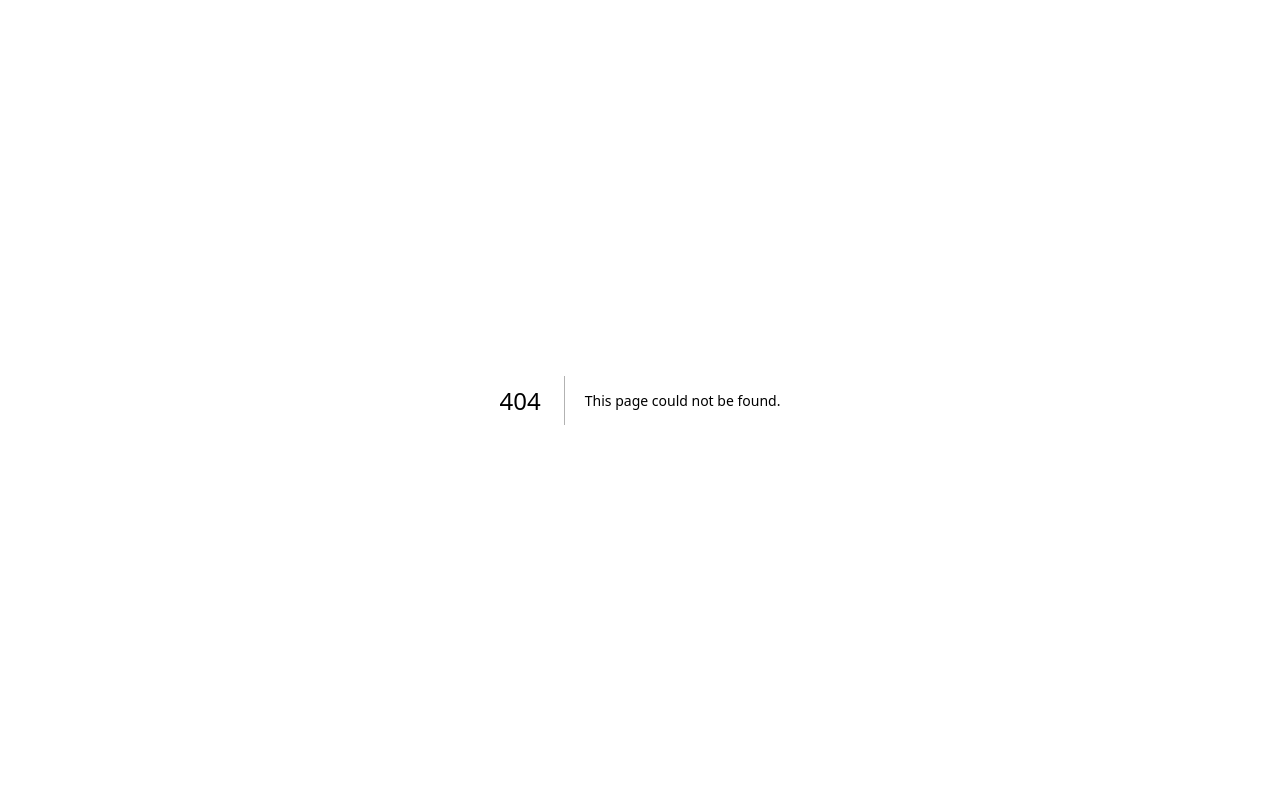
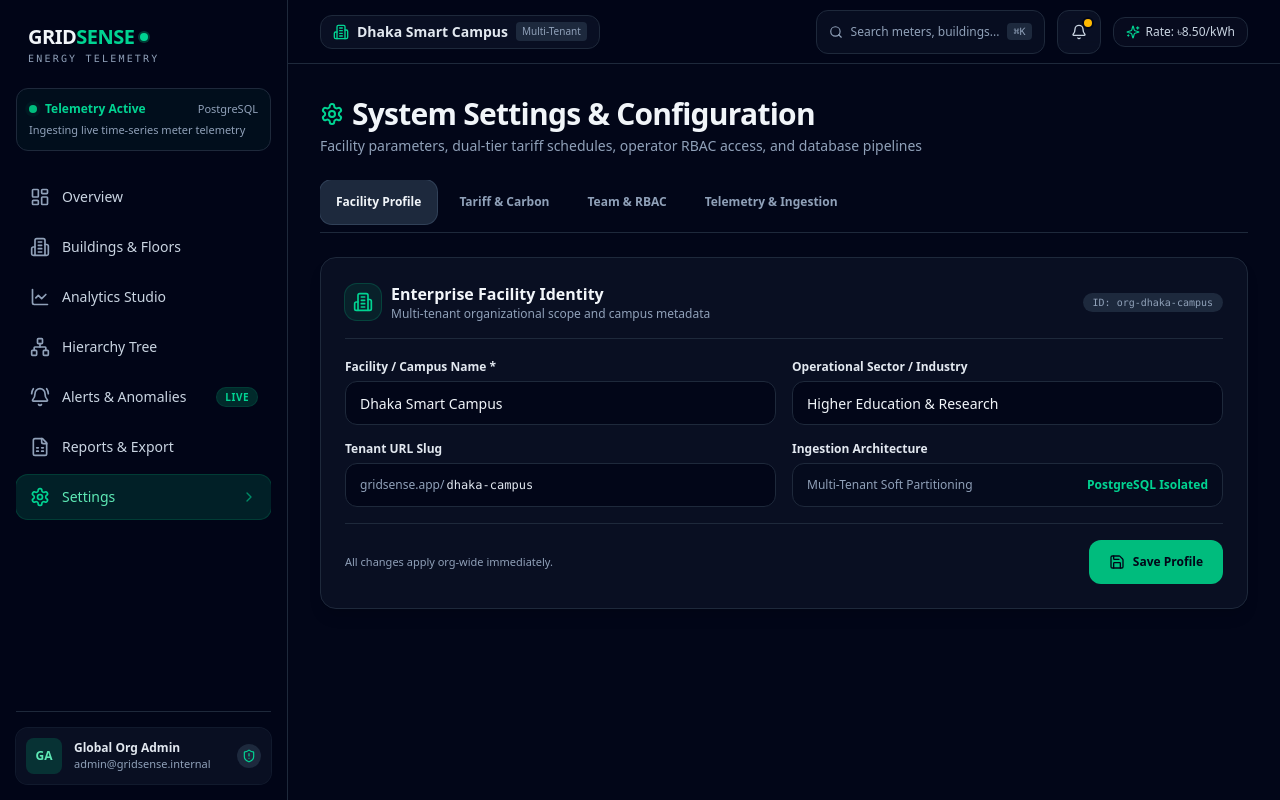
Before and after one commit to iMoloy/GridSense, a Next.js app in the folder sense-client/: page /dashboard/settings in a window 1280 px wide. Before the commit this address had no page. Built offline with nearby package versions, Linux system fonts and the light colour scheme; no server answers.

Commit message:
feat(client): assemble organization settings page and loading skeleton

```diff
--- /dev/null
+++ b/sense-client/src/app/dashboard/settings/loading.tsx
@@ -0,0 +1,26 @@
+export default function SettingsLoading() {
+  return (
+    <div className="space-y-6 animate-pulse">
+      {/* Title skeleton */}
+      <div className="flex flex-col gap-2 sm:flex-row sm:items-center sm:justify-between">
+        <div className="space-y-2">
+          <div className="h-8 w-60 rounded-xl bg-slate-800/80" />
+          <div className="h-4 w-96 rounded-lg bg-slate-800/50" />
+        </div>
+      </div>
+
+      {/* Tabs skeleton */}
+      <div className="h-11 w-96 rounded-xl bg-slate-800/60" />
+
+      {/* Main card skeleton */}
+      <div className="h-96 w-full rounded-2xl border border-slate-800/80 bg-slate-900/60 p-6 space-y-4">
+        <div className="h-8 w-64 rounded-xl bg-slate-800/80" />
+        <div className="grid grid-cols-2 gap-4">
+          <div className="h-14 rounded-xl bg-slate-800/50" />
+          <div className="h-14 rounded-xl bg-slate-800/50" />
+        </div>
+        <div className="h-32 w-full rounded-xl bg-slate-800/40" />
+      </div>
+    </div>
+  );
+}
--- /dev/null
+++ b/sense-client/src/app/dashboard/settings/page.tsx
@@ -0,0 +1,100 @@
+import { Settings, Sliders } from 'lucide-react';
+import { getOrgSettings } from '@/lib/api';
+import { SettingsManager } from '@/components/settings/settings-manager';
+import type { OrgSettingsData } from '@/types';
+
+// Fallback configuration dataset (dynamically connects to NestJS backend when running)
+function getInitialSettings(): OrgSettingsData {
+  return {
+    organization: {
+      id: 'org-dhaka-campus',
+      name: 'Dhaka Smart Campus',
+      slug: 'dhaka-campus',
+      industry: 'Higher Education & Research',
+      ratePerKwh: 8.5,
+      currency: 'BDT',
+      createdAt: '2026-01-01T00:00:00Z',
+    },
+    tariff: {
+      peakRatePerKwh: 8.5,
+      offPeakRatePerKwh: 6.2,
+      peakHoursStart: '18:00',
+      peakHoursEnd: '22:00',
+      currency: 'BDT',
+      carbonFactorKgPerKwh: 0.65,
+    },
+    telemetry: {
+      zScoreThreshold: 2.5,
+      rollupCadenceMinutes: 60,
+      dbStatus: 'CONNECTED',
+      dbLatencyMs: 18,
+      iotIngestionToken: 'sk_live_gridsense_9f4a8b2c1e7d3f0a',
+      webhookUrl: 'https://api.internal.gridsense/dispatch/campus-alerts',
+    },
+    team: [
+      {
+        id: 'usr-1',
+        orgId: 'org-dhaka-campus',
+        name: 'Moloy Debnath',
+        email: 'admin@gridsense.internal',
+        role: 'SUPER_ADMIN',
+        status: 'ACTIVE',
+        lastActiveAt: new Date().toISOString(),
+      },
+      {
+        id: 'usr-2',
+        orgId: 'org-dhaka-campus',
+        name: 'Dr. Shahrier Hossain',
+        email: 'shahrier@dhaka-campus.edu.bd',
+        role: 'ORG_ADMIN',
+        status: 'ACTIVE',
+        lastActiveAt: new Date(Date.now() - 1000 * 60 * 45).toISOString(),
+      },
+      {
+        id: 'usr-3',
+        orgId: 'org-dhaka-campus',
+        name: 'Fatema Khatun',
+        email: 'fatema.energy@dhaka-campus.edu.bd',
+        role: 'ANALYST',
+        status: 'ACTIVE',
+        lastActiveAt: new Date(Date.now() - 1000 * 60 * 180).toISOString(),
+      },
+      {
+        id: 'usr-4',
+        orgId: 'org-dhaka-campus',
+        name: 'Engr. Rakibul Islam',
+        email: 'rakib.facilities@dhaka-campus.edu.bd',
+        role: 'BUILDING_MANAGER',
+        status: 'ACTIVE',
+        lastActiveAt: new Date(Date.now() - 1000 * 60 * 60 * 24).toISOString(),
+      },
+    ],
+  };
+}
+
+export default async function SettingsPage() {
+  const { data: serverSettings } = await getOrgSettings();
+  const settings = serverSettings || getInitialSettings();
+
+  return (
+    <div className="space-y-6">
+      {/* Title & Context */}
+      <div className="flex flex-col gap-2 sm:flex-row sm:items-center sm:justify-between">
+        <div>
+          <div className="flex items-center gap-2">
+            <Settings className="h-6 w-6 text-emerald-400" />
+            <h1 className="text-2xl font-bold tracking-tight text-slate-100 sm:text-3xl">
+              System Settings &amp; Configuration
+            </h1>
+          </div>
+          <p className="mt-1 text-xs text-slate-400 sm:text-sm">
+            Facility parameters, dual-tier tariff schedules, operator RBAC access, and database pipelines
+          </p>
+        </div>
+      </div>
+
+      {/* Main Settings Manager */}
+      <SettingsManager initialSettings={settings} />
+    </div>
+  );
+}
```
